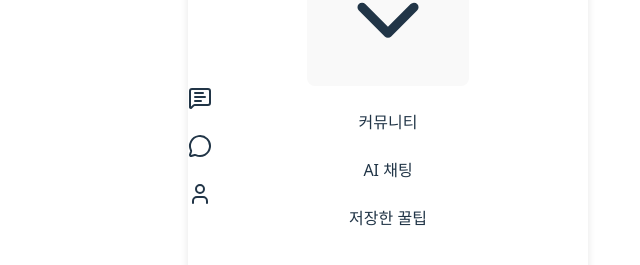
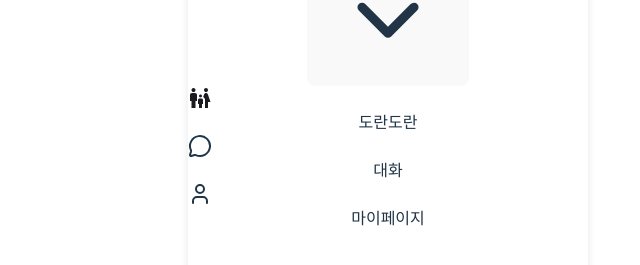
Before and after one commit to 2025-UMC-Hackathon/Frontend, a React (Vite) app: page / in a window 1280 px wide. Shown: the part 267-532 px from the top of the page, without its empty margins (252-892 px from the left). Built offline with nearby package versions, Linux system fonts and the light colour scheme.

Commit message:
feat: 네비게이션 바 디자인 반영 완료

```diff
--- a/src/components/footer.tsx
+++ b/src/components/footer.tsx
@@ -1,35 +1,47 @@
 import { useNavigate, useLocation } from 'react-router-dom';
 import { MessageSquareText, MessageCircle, User } from 'lucide-react';
+import family from '../assets/nav_family.svg';
 
 // 기존 Footer가 NaviBar의 역할입니다.
 export default function Footer() {
 	const navigate = useNavigate();
 	const location = useLocation();
 
-	const isActive = (path: string) => location.pathname === path ? 'bg-[#D9D9D9]' : '';
+	const isActive = (path: string) => location.pathname === path ? 'bg-[#CDE7EC]' : '';
 
 	return (
-		<div className="fixed bottom-0 left-1/2 -translate-x-1/2 w-[400px] bg-white p-3 text-center z-50 border-t flex justify-around items-center">
+		<div
+			className="fixed bottom-0 left-1/2 -translate-x-1/2 w-[400px] bg-[#E9EFF0] p-1 text-center z-50 border-t
+			flex justify-around items-center
+			rounded-tl-lg rounded-tr-lg shadow-[0_-4px_10px_-2px_rgba(0,0,0,0.1)]">
+
 			<div
 				onClick={() => navigate('/')}
-				className={`flex flex-col items-center cursor-pointer p-2 rounded ${isActive('/')}`}
+				className={`flex flex-col items-center cursor-pointer p-2`}
 			>
-				<MessageSquareText className="w-6 h-6" />
-				<span className="text-sm mt-1">커뮤니티</span>
+				<div className={`flex items-center cursor-pointer p-2 rounded-full ${isActive('/')}`}>
+					{/* <MessageSquareText className="w-6 h-6" /> */}
+					<img src={family} alt="아이콘" className="w-6 h-6" />
+				</div>
+				<span className="text-sm mt-1 text-[#3F484A] font-bold">도란도란</span>
 			</div>
 			<div
 				onClick={() => navigate('/chat')}
-				className={`flex flex-col items-center cursor-pointer p-2 rounded ${isActive('/chat')}`}
+				className={`flex flex-col items-center cursor-pointer p-2`}
 			>
-				<MessageCircle className="w-6 h-6" />
-				<span className="text-sm mt-1">AI 채팅</span>
+				<div className={`flex items-center cursor-pointer p-2 rounded-full ${isActive('/chat')}`}>
+					<MessageCircle className="w-6 h-6" />
+				</div>
+				<span className="text-sm mt-1 text-[#3F484A] font-bold">대화</span>
 			</div>
 			<div
 				onClick={() => navigate('/my')}
-				className={`flex flex-col items-center cursor-pointer p-2 rounded ${isActive('/my')}`}
+				className={`flex flex-col items-center cursor-pointer p-2`}
 			>
-				<User className="w-6 h-6" />
-				<span className="text-sm mt-1">저장한 꿀팁</span>
+				<div className={`flex items-center cursor-pointer p-2 rounded-full ${isActive('/my')}`}>
+					<User className="w-6 h-6" />
+				</div>
+				<span className="text-sm mt-1 text-[#3F484A] font-bold">마이페이지</span>
 			</div>
 		</div>
 	);
```
Also changed, not shown: src/assets/nav_family.svg (added).
